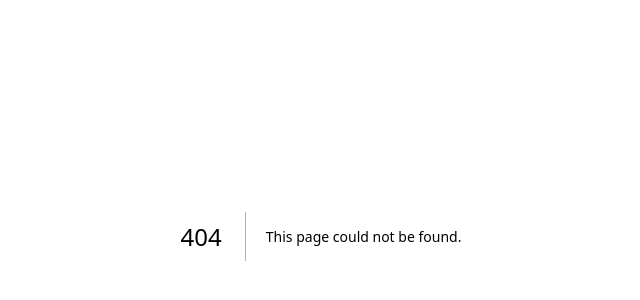
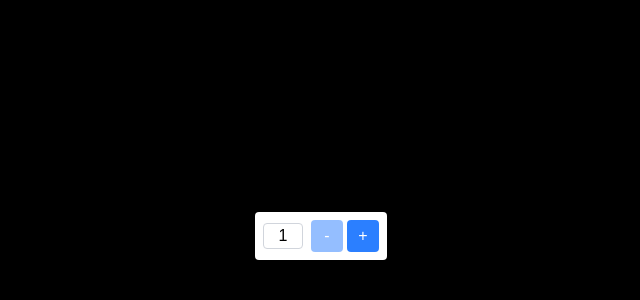
Before and after one commit to josephkhalilkafeke/cprg306-assignments, a Next.js app: page /week-4 in a window 1280 px wide. Before the commit this address had no page. Shown: the part 164-464 px from the top of the page, without its empty margins (319-959 px from the left). Built offline with nearby package versions, Linux system fonts and the light colour scheme.

Commit message:
Add Week 4 NewItem component and page

```diff
--- a/app/page.js
+++ b/app/page.js
@@ -1,19 +1,29 @@
 import Link from "next/link";
+
 export default function Home() {
   return (
     <main style={{ padding: "2rem", textAlign: "center" }}>
       <h1>CPRG 306: Web Development 2 - Assignments</h1>
+
       <p>
         <Link href="/week-2" className="text-blue-600 hover:underline">
           Go to Week 2 Page
         </Link>
       </p>
+
       <p>
         <Link href="/week-3" className="text-blue-600 hover:underline">
           Go to Week 3 Page
         </Link>
       </p>
-<p>Additional Information: This page links to week-2 and week-3 assignments.</p>
+
+      <p>
+        <Link href="/week-4" className="text-blue-600 hover:underline">
+          Go to Week 4 Page
+        </Link>
+      </p>
+
+      <p>Additional Information: This page links to week-2, week-3, and week-4 assignments.</p>
     </main>
   );
 }
--- /dev/null
+++ b/app/week-4/new-item.js
@@ -0,0 +1,47 @@
+"use client";
+import { useState } from "react";
+
+export default function NewItem() {
+  const [quantity, setQuantity] = useState(1);
+
+  function increment() {
+    if (quantity < 20) {
+      setQuantity(quantity + 1);
+    }
+  }
+
+  function decrement() {
+    if (quantity > 1) {
+      setQuantity(quantity - 1);
+    }
+  }
+
+  return (
+    <div className="flex items-center justify-center bg-white p-2 rounded shadow">
+      <input
+        type="text"
+        readOnly
+        value={quantity}
+        className="w-10 text-center border border-gray-300 rounded text-black font-medium"
+      />
+
+      <div className="flex space-x-1 ml-2">
+        <button
+          onClick={decrement}
+          disabled={quantity === 1}
+          className="bg-blue-500 text-white w-8 h-8 rounded disabled:opacity-50 flex items-center justify-center hover:bg-blue-600"
+        >
+          -
+        </button>
+
+        <button
+          onClick={increment}
+          disabled={quantity === 20}
+          className="bg-blue-500 text-white w-8 h-8 rounded disabled:opacity-50 flex items-center justify-center hover:bg-blue-600"
+        >
+          +
+        </button>
+      </div>
+    </div>
+  );
+}
--- /dev/null
+++ b/app/week-4/page.js
@@ -0,0 +1,9 @@
+import NewItem from "./new-item";
+
+export default function Week4Page() {
+  return (
+    <main className="flex items-center justify-center min-h-screen bg-black">
+      <NewItem />
+    </main>
+  );
+}
```
Lines whose indentation alone changed are shown as unchanged.
